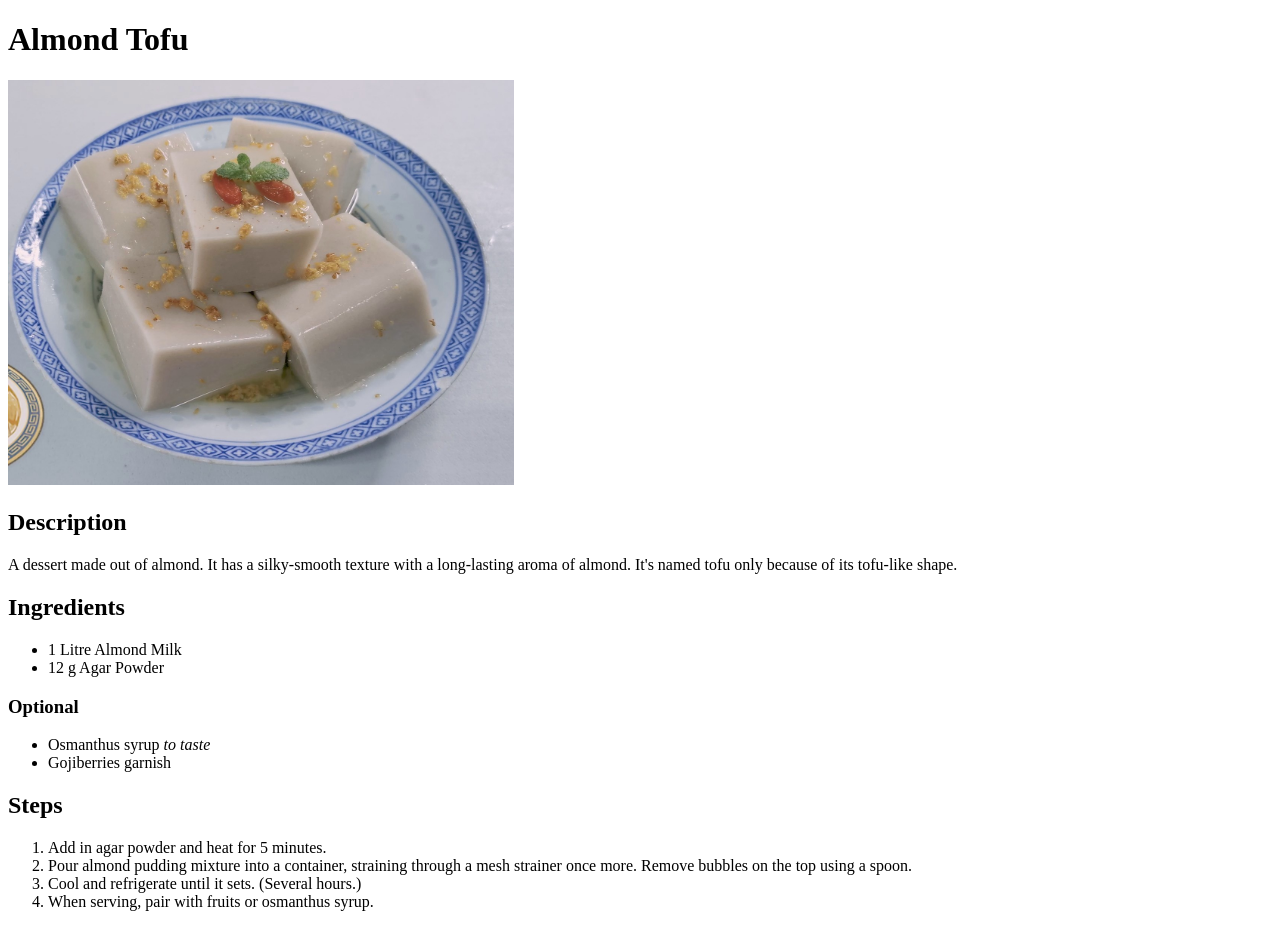
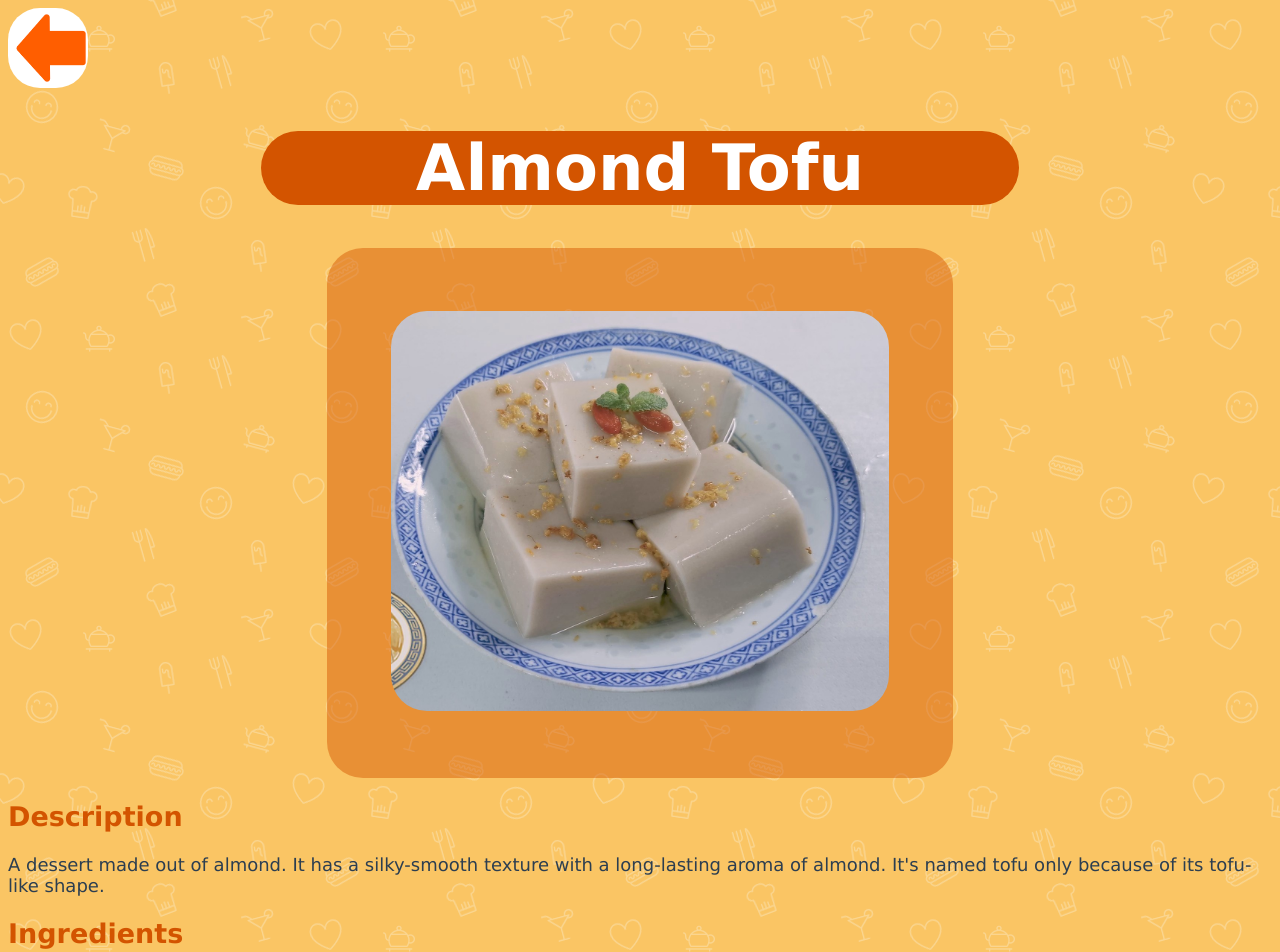
Before and after one commit to AhmedBenAbdessalam/odin-recipes, a plain HTML site: page recipes/almond-tofu.html in a window 1280 px wide. Shown: the top 952 px of the page. Before the commit the page ends 927 px from the top, so only its background shows below. Drawn offline with Linux system fonts and the light colour scheme.

Commit message:
add basic styling

```diff
--- a/recipes/almond-tofu.html
+++ b/recipes/almond-tofu.html
@@ -3,14 +3,14 @@
   <head>
     <meta charset="UTF-8" />
     <title>Almond Tofu</title>
+    <link rel="stylesheet" href="./../styles.css" />
   </head>
   <body>
+    <a href="./../index.html" class="return-index"></a>
     <h1>Almond Tofu</h1>
-    <img
-      src="./../img/almond-tofu.jpg"
-      alt="a plate with almond tofu"
-      width="40%"
-    />
+    <div class="image-frame">
+      <img src="./../img/almond-tofu.jpg" alt="a plate with almond tofu" />
+    </div>
     <h2>Description</h2>
     <p>
       A dessert made out of almond. It has a silky-smooth texture with a
--- /dev/null
+++ b/styles.css
@@ -0,0 +1,65 @@
+body {
+  font-family: Verdana, Geneva, Tahoma, sans-serif;
+  background-image: url("./img/background-image.png");
+  color: #2c3e50;
+  font-size: 18px;
+}
+.image-frame {
+  background-color: #d3540079;
+  border-radius: 2em;
+  padding: 5%;
+  width: fit-content;
+  display: block;
+  margin-left: auto;
+  margin-right: auto;
+}
+img {
+  height: 400px;
+  width: auto;
+  border-radius: 2em;
+}
+h1 {
+  border-radius: 1em;
+  text-align: center;
+  font-size: 64px;
+  background-color: #d35400;
+  color: white;
+  margin-right: 20%;
+  margin-left: 20%;
+}
+h2 {
+  color: #d35400;
+}
+h3 {
+  color: #9e3f00b9;
+
+  margin-left: 10px;
+}
+.return-index {
+  display: block;
+  background-image: url("./img/back-arrow.png");
+  background-size: cover;
+  width: 80px;
+  height: 80px;
+  border-radius: 40%;
+}
+em {
+  color: #2c3e50a6;
+}
+.nav-bar {
+  text-align: center;
+  list-style-type: none;
+}
+.nav-bar li {
+  display: inline-block;
+  padding: 20px 55px;
+  margin: auto 20px;
+  background-color: #d35400;
+  border-radius: 1em;
+}
+.nav-bar a {
+  text-decoration: none;
+  color: white;
+  font-weight: bold;
+  font-size: 30px;
+}
```
Also changed, not shown: index.html (+9 -6 lines), recipes/ghostly-march.html (+8 -5 lines), recipes/prosperous-peace.html (+8 -5 lines), img/back-arrow.png (added), img/background-image.png (added).
